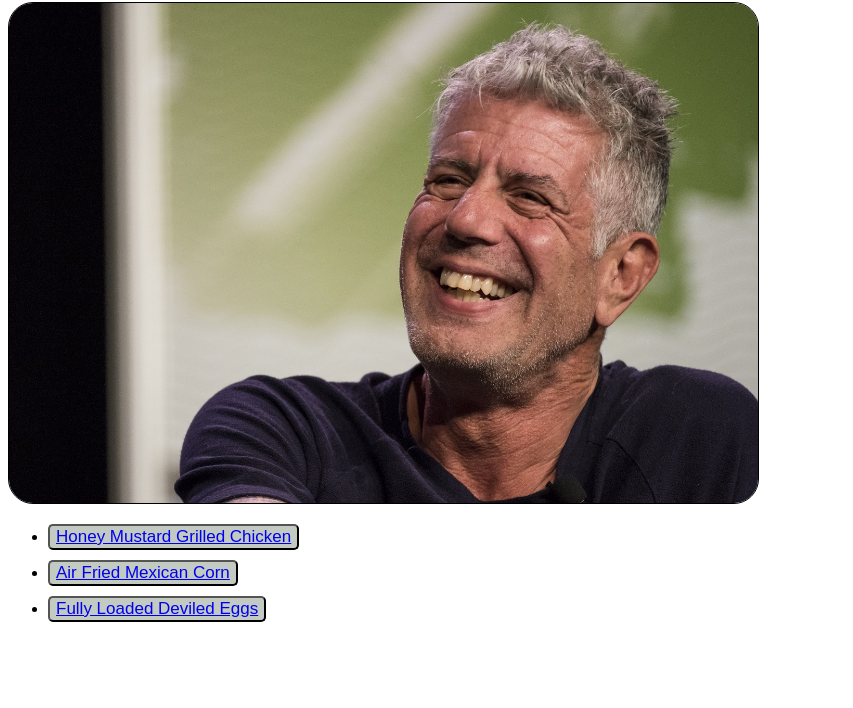
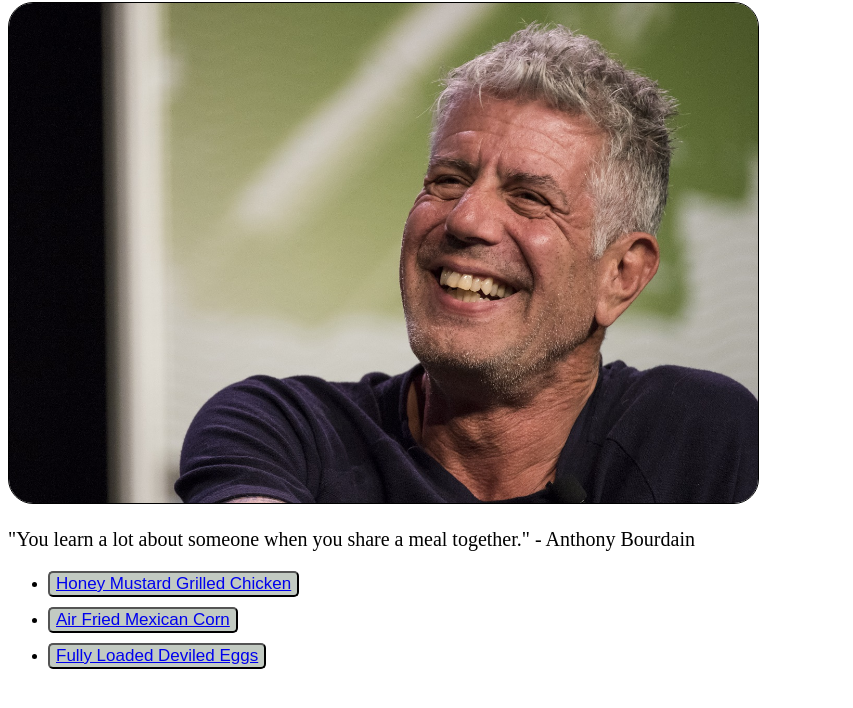
Before and after one commit to zxphxr/odin-recipes, a plain HTML site: page index.html in a window 1280 px wide. Shown: the part 78-786 px from the top of the page, without its empty margins (0-853 px from the left). Drawn offline with Linux system fonts and the light colour scheme.

Commit message:
add paragraph and css to index

```diff
--- a/index.html
+++ b/index.html
@@ -12,6 +12,10 @@
 
     <img id="bourdain" src="img/anthony-bourdain.jpg" alt="Anthony Bourdain with a beautiful smile">
 
+    <p class="quote">
+        "You learn a lot about someone when you share a meal together." - Anthony Bourdain
+    </p>
+
     <ul>
         <li class="list"><button class="button"><a href="./recipes/honey-mustard-grilled-chicken.html">Honey Mustard Grilled Chicken</a></button></li>
 
--- a/style.css
+++ b/style.css
@@ -24,3 +24,7 @@ img {
     height: 500px;
     width: auto;
 }
+
+.quote {
+    font-size: 20px;
+}
```
